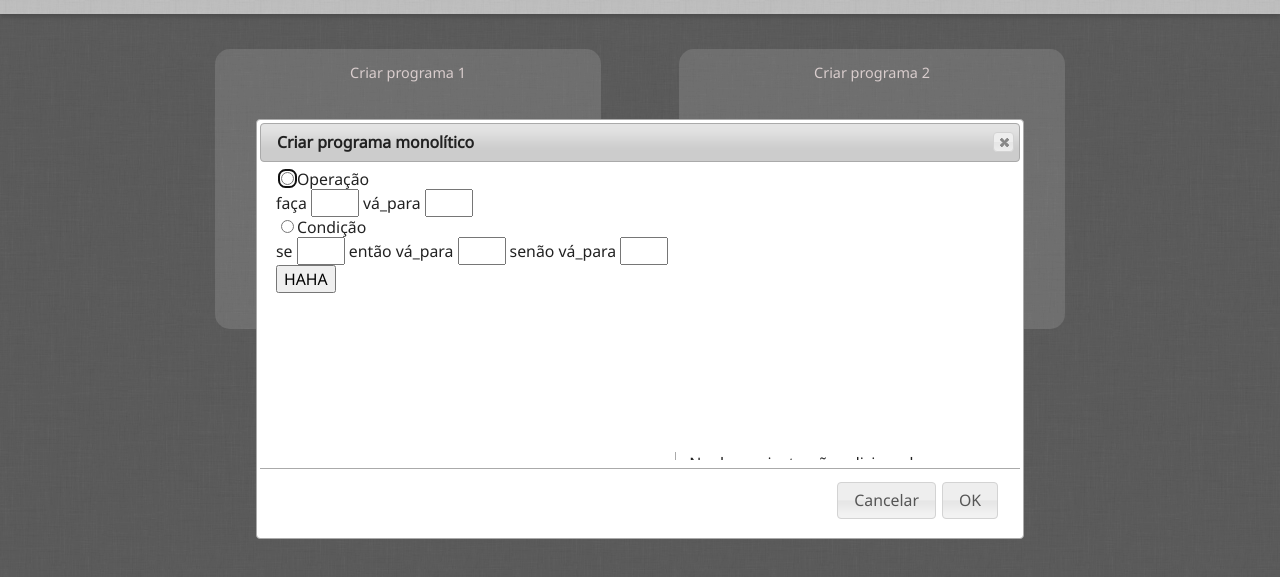
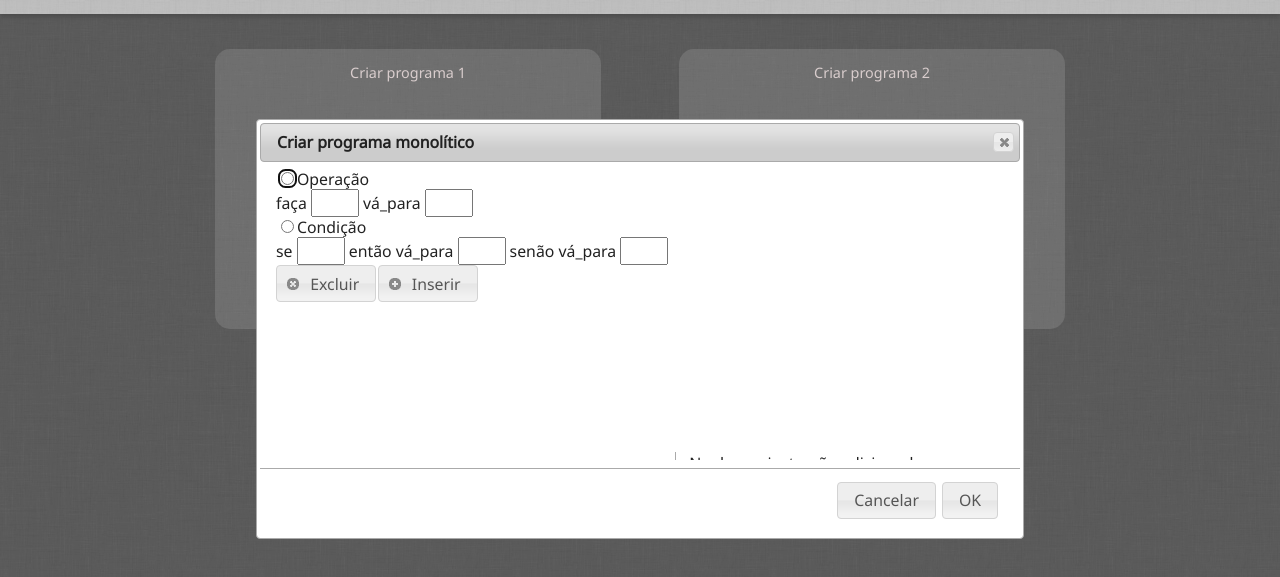
Before and after one commit to eduardoweiland/monolitico-js, a plain HTML site: page index.html in a window 1280 px wide. Both pictures are taken after a click on the element "Criar programa 1". Shown: the part 71-648 px from the top of the page. Drawn offline with Linux system fonts and the light colour scheme.

Commit message:
Organização do código

```diff
--- a/help.html
+++ b/help.html
@@ -7,7 +7,7 @@
     <title>Ajuda - MonoliticoJS</title>
     <meta name="description" content="MonoliticoJS - Verificação de equivalência forte entre programas monolíticos">
 
-    <link href='http://fonts.googleapis.com/css?family=Noto+Sans' rel='stylesheet' type='text/css'>
+    <link rel="stylesheet" type="text/css" media="all" href="http://fonts.googleapis.com/css?family=Noto+Sans" />
 
     <style type="text/css">
     /* <![CDATA[ */
@@ -41,10 +41,15 @@
     ainda:</p>
 
     <ul>
-    <li>Selecionar uma instrução já adicionada</li>
+    <li>Selecionar uma instrução já adicionada e editar as suas informações</li>
+    <li>Selecionar uma instrução e excluí-la do programa</li>
     </ul>
 
     <h2>Realizando a verificação</h2>
+
+    <p>Tendo já os dois programas monolíticos cadastrados, é possível executar a
+    verificação de equivalência forte entre eles. Para isso, basta clicar no
+    botão VERIFICAR EQUIVALÊNCIA.</p>
 
     <h2>Analisando os resultados</h2>
 
--- a/index.html
+++ b/index.html
@@ -8,6 +8,7 @@
     <meta name="description" content="MonoliticoJS - Verificação de equivalência forte entre programas monolíticos">
 
     <!-- Styles -->
+    <link rel="stylesheet" type="text/css" media="all" href="http://fonts.googleapis.com/css?family=Noto+Sans|Source+Code+Pro:400,700" />
     <link rel="stylesheet" type="text/css" media="all" href="theme/jquery-ui-1.10.2.css" />
     <link rel="stylesheet" type="text/css" media="all" href="style.css" />
 
@@ -31,8 +32,8 @@
 
     <div id="main-content">
         <div id="program-definition" class="js">
-            <div id="program1" class="program empty" style="float:left"><a href="javascript:;">Criar programa 1</a></div>
-            <div id="program2" class="program empty" style="float:right"><a href="javascript:;">Criar programa 2</a></div>
+            <div id="program1" class="program empty" style="float:left"><span>Criar programa 1</span></div>
+            <div id="program2" class="program empty" style="float:right"><span>Criar programa 2</span></div>
             <button id="verify" style="display:block;clear:both;margin:0 auto">VERIFICAR EQUIVALÊNCIA</button>
         </div>
 
--- a/js/dialogs.js
+++ b/js/dialogs.js
@@ -1,40 +1,25 @@
-/**
- * !! CLASSE INTERNA !!
- * Cria um diálogo simples com as configurações padrão do MonoliticoJS.
- */
-function __SimpleDefaultDialog__(content) {
-    return $(content).dialog({
-        show: 'fade',
-        hide: 'fade',
-        resizable: false,
-        modal: true,
-        width: '40%',
-        close: function() { $(this).remove(); },
-        buttons: [{
-            text: 'OK',
-            click: function() { $(this).dialog('close'); }
-        }]
-    });
-}
-
 /**
  * Diálogo utilizado para criação de um programa monolítico.
  */
 function showCreateProgramDialog(callback) {
-    $('<div id="create-program" title="Criar programa monolítico" class="js">' +
-        '<div class="create-instruction">' +
-            '<div id="add-operation">' +
-                '<input type="radio" name="instruction-type" id="operation"><label for="operation">Operação</label><br/>' +
-                'faça <input type="text"> vá_para <input type="text"><br/>' +
-            '</div>' +
-            '<div id="add-condition">' +
-                '<input type="radio" name="instruction-type" id="condition"><label for="condition">Condição</label><br/>' +
-                'se <input type="text"> então vá_para <input type="text"> senão vá_para <input type="text">' +
-            '</div>' +
-            '<button id="">HAHA</button>' +
-        '</div>' +
-        '<ul class="instruction-list empty">Nenhuma instrução adicionada</ul>' +
-    '</div>').dialog({
+    $('<div id="create-program" title="Criar programa monolítico" class="js">'
+    +   '<div class="create-instruction">'
+    +       '<div id="add-operation">'
+    +           '<input type="radio" name="instruction-type" id="operation"><label for="operation">Operação</label><br/>'
+    +           'faça <input type="text"> vá_para <input type="text"><br/>'
+    +       '</div>'
+    +       '<div id="add-condition">'
+    +           '<input type="radio" name="instruction-type" id="condition"><label for="condition">Condição</label><br/>'
+    +           'se <input type="text"> então vá_para <input type="text"> senão vá_para <input type="text">'
+    +       '</div>'
+    +       '<div id="action-buttons">'
+    +           '<button id="delete-instruction">Excluir</button>'
+    +           '<button id="insert-instruction">Inserir</button>'
+    +           '<button id="update-instruction">Atualizar</button>'
+    +       '</div>'
+    +   '</div>'
+    +   '<ul class="instruction-list empty">Nenhuma instrução adicionada</ul>'
+    + '</div>').dialog({
         show: 'fade',
         hide: 'fade',
         resizable: false,
@@ -56,6 +41,27 @@ function showCreateProgramDialog(callback) {
         }]
     });
 
+    $('#delete-instruction').button({
+        icons: {primary: 'ui-icon-circle-close'},
+        click: function() {
+            //
+        }
+    });
+
+    $('#insert-instruction').button({
+        icons: {primary: 'ui-icon-circle-plus'},
+        click: function() {
+            //
+        }
+    });
+
+    $('#update-instruction').button({
+        icons: {primary: 'ui-icon-circle-check'},
+        click: function() {
+            //
+        }
+    }).hide();
+
     $('#create-program .instruction-list li').click(function() {
         var wasSelected = $(this).hasClass('selected');
         $('.instruction-list li.selected').removeClass('selected');
@@ -69,13 +75,25 @@ function showCreateProgramDialog(callback) {
  * Janela com informações sobre os desenvolvedores do MonoliticoJS.
  */
 function showAboutDialog() {
-    __SimpleDefaultDialog__('<div id="dialog-about" title="MonoliticoJS">' +
+    $('<div id="dialog-about" title="MonoliticoJS">' +
         '<h3>Criado por</h3>' +
         '<p><a href="http://eduardoweiland.info">Eduardo Weiland</a></p>' +
         '<p><a href="http://www.tcardosoti.com.br">Thiago Cardoso</a></p>' +
-        '<br/><br/><h3>Tecnologia</h3>' +
+        '<br/><h3>Tecnologia</h3>' +
         '<p>MonoliticoJS foi criado utilizando a linguagem Javascript e as bibliotecas ' +
-        '<a href="http://jquery.com">jQuery</a> e <a href="http://jqueryui.com">jQueryUI</a>.</p></div>');
+        '<a href="http://jquery.com">jQuery</a> e <a href="http://jqueryui.com">jQueryUI</a>.</p></div>')
+    .dialog({
+        show: 'fade',
+        hide: 'fade',
+        resizable: false,
+        modal: false,
+        width: '40%',
+        close: function() { $(this).remove(); },
+        buttons: [{
+            text: 'OK',
+            click: function() { $(this).dialog('close'); }
+        }]
+    });
 }
 
 /**
```
